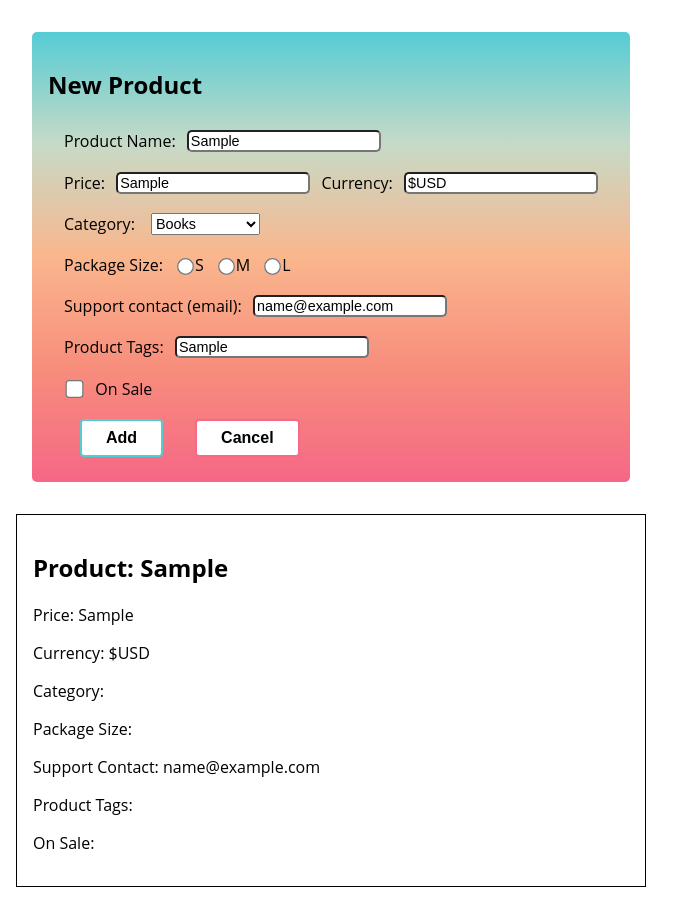
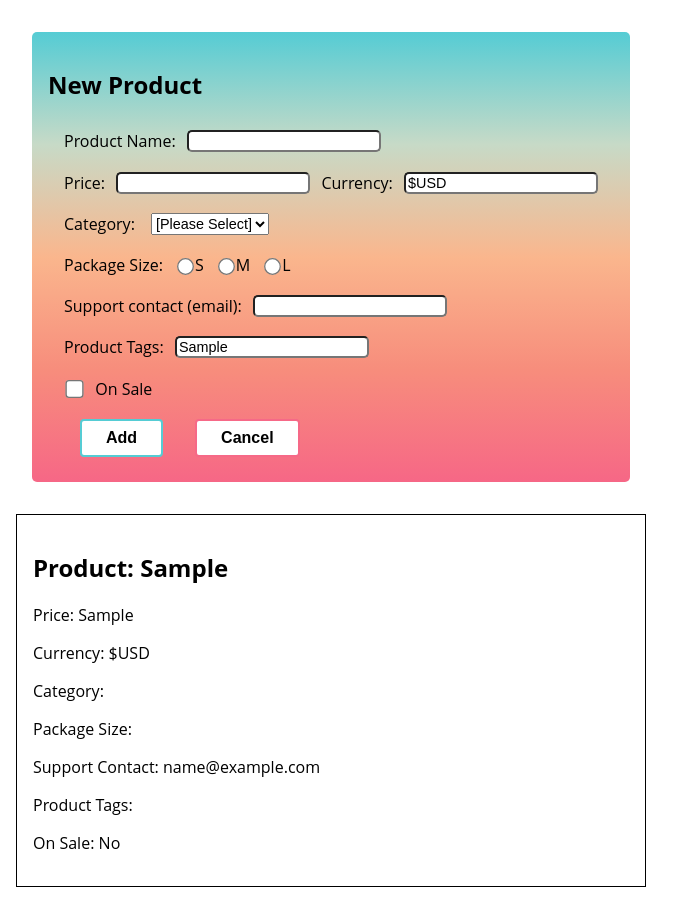
Before and after one commit to KarinLiegmann/controlled-components-form, a React (Create React App) app: page / in a window 1280 px wide. Both pictures are taken after typing "Sample", "Sample", "name@example.com", "Sample" into the empty fields and a click on the button "Add". Shown: the whole page, without its empty margins (0-693 px from the left). Built offline with nearby package versions, Linux system fonts and the light colour scheme.

Commit message:
refactoring of form/card-rendering

```diff
--- a/package.json
+++ b/package.json
@@ -11,6 +11,7 @@
     "react-dom": "^17.0.1",
     "react-scripts": "4.0.2",
     "styled-components": "^5.2.1",
+    "uuid": "^8.3.2",
     "web-vitals": "^1.1.0"
   },
   "scripts": {
--- a/src/App.js
+++ b/src/App.js
@@ -1,80 +1,30 @@
 import styled from 'styled-components'
 import { useState, useEffect } from 'react'
-import loadLocalStorage from './services/loadLocalStorage'
 import Form from './Form'
 import Card from './Card'
+import { v4 as uuidv4 } from 'uuid'
 
 function App() {
 
-  const [product, setProduct] = useState({
-    product_name: '',
-    price: '',
-    currency: '$USD',
-    category: '',
-    package_size: '', // camelCase?
-    email: '',
-    product_tags: [],
-    on_sale: false
-  })
+  const [products, setProducts] = useState([])
 
-  const handleChange = ((event) => {
-    const field = event.target;
-    const value = field.type === 'checkbox' ? field.checked : field.value;
+  const addProduct = ((product) => {
 
-    setProduct({
-      ...product,
-      [field.name]: value
-    })
-  })
+    setProducts([...products, { ...product, id: uuidv4() }])
 
-  const [cards, setCards] = useState([])
-
-  const addCard = ((event) => {
-    event.preventDefault();
-
-    const field = event.target;
-    const value = field.name === 'on_sale' ? field.checked : field.value;
-
-    const newItem = {
-      ...product,
-      [field.name]: value
-    }
-
-    setCards([...cards, newItem])
-
-  })
-
+  }) // callback, Methode um was von Child zu Parent zu schicken
 
 
 
   return (
     <div className="App">
+      <Form submitFunction={addProduct} />
 
-      <Form
-        product_name={product.product_name}
-        price={product.price}
-        currency={product.currency}
-        category={product.category}
-        package_size={product.package_size}
-        email={product.email}
-        product_tags={product.product_tags}
-        on_sale={product.on_sale}
-        onChangeFunction={handleChange}
-        onClickFunction={addCard} />
+      {products.map((product) => (
+        <Card product={product}
+        />
+      ))}
 
-      {cards.map(({ product_name, price, currency, category, package_size, email, product_tags, on_sale }) => (
-        <Card
-          product_name={product_name}
-          price={price}
-          currency={currency}
-          category={category}
-          package_size={package_size}
-          email={email}
-          product_tags={product_tags}
-          on_sale={on_sale}
-        />
-      ))
-      }
     </div>
   );
 }
--- a/src/Card.js
+++ b/src/Card.js
@@ -1,17 +1,17 @@
 import styled from 'styled-components'
 
 
-export default function Card({ product_name, price, currency, category, package_size, email, product_tags, on_sale }) {
+export default function Card({ product }) {
     return (
         <CardWrapper>
-            <h2>Product: {product_name}</h2>
-            <p>Price: {price}</p>
-            <p>Currency: {currency}</p>
-            <p>Category: {category}</p>
-            <p>Package Size: {package_size}</p>
-            <p>Support Contact: {email}</p>
-            <p>Product Tags: {product_tags}</p>
-            <p>On Sale: {on_sale}</p>
+            <h2>Product: {product.product_name}</h2>
+            <p>Price: {product.price}</p>
+            <p>Currency: {product.currency}</p>
+            <p>Category: {product.category}</p>
+            <p>Package Size: {product.package_size}</p>
+            <p>Support Contact: {product.email}</p>
+            <p>Product Tags: {product.product_tags}</p>
+            <p>On Sale: {product.on_sale ? "Yes" : "No"}</p>
         </CardWrapper>
     );
 }
--- a/src/Form.js
+++ b/src/Form.js
@@ -6,11 +6,40 @@ import { useState, useEffect } from 'react'
 import Button from './Button'
 
 
-export default function Form({ product_name, price, currency, category, package_size, email, product_tags, on_sale, onClickFunction, onChangeFunction }) {
+export default function Form({ submitFunction }) {
+    const initialProduct = {
+        product_name: '',
+        price: '',
+        currency: '$USD',
+        category: '',
+        package_size: '', // camelCase?
+        email: '',
+        product_tags: [],
+        on_sale: false
+    }
+
+    const [product, setProduct] = useState(initialProduct)
+
+    const handleChange = ((event) => {
+        const field = event.target;
+        const value = field.type === 'checkbox' ? field.checked : field.value;
+
+        setProduct({
+            ...product,
+            [field.name]: value
+        })
+    })
+
+    function submitForm(event) {
+        event.preventDefault();
+        submitFunction(product); // wird eigentlich auf dem Parent aufgerufen
+        setProduct(initialProduct)
+    }
+
 
 
     return (
-        <MainForm>
+        <MainForm onSubmit={submitForm}>
             <h2>New Product</h2>
 
             <FormSection>
@@ -18,8 +47,8 @@ export default function Form({ product_name, price, currency, category, package_
                 <input
                     type="text"
                     name="product_name"
-                    onChange={onChangeFunction}
-                    value={product_name}
+                    onChange={handleChange}
+                    value={product.product_name}
                 />
             </FormSection>
 
@@ -28,15 +57,15 @@ export default function Form({ product_name, price, currency, category, package_
                 <input
                     type="text"
                     name="price"
-                    onChange={onChangeFunction}
-                    value={price}
+                    onChange={handleChange}
+                    value={product.price}
                 />
                 <label>Currency: </label>
                 <input
                     type="text"
                     name="currency"
-                    onChange={onChangeFunction}
-                    value={currency}
+                    onChange={handleChange}
+                    value={product.currency}
                 />
             </FormSection>
 
@@ -44,8 +73,9 @@ export default function Form({ product_name, price, currency, category, package_
                 <label>Category: </label>
                 <select
                     name="category"
-                    onChange={onChangeFunction}
-                    value={category}>
+                    onChange={handleChange}
+                    value={product.category}>
+                    <option value="">[Please Select]</option> // method so user HAS to pick a choice
                     <option value="books">Books</option>
                     <option value="video_games">Video Games</option>
                     <option value="music">Music</option>
@@ -54,9 +84,9 @@ export default function Form({ product_name, price, currency, category, package_
 
             <FormSection>
                 <label>Package Size: </label>
-                <input type="radio" name="package_size" onChange={onChangeFunction} value="small" checked={package_size === 'small'} /> S
-                <input type="radio" name="package_size" onChange={onChangeFunction} value="medium" checked={package_size === 'medium'} /> M
-                <input type="radio" name="package_size" onChange={onChangeFunction} value="large" checked={package_size === 'large'} /> L
+                <input type="radio" name="package_size" onChange={handleChange} value="small" checked={product.package_size === 'small'} /> S
+                <input type="radio" name="package_size" onChange={handleChange} value="medium" checked={product.package_size === 'medium'} /> M
+                <input type="radio" name="package_size" onChange={handleChange} value="large" checked={product.package_size === 'large'} /> L
             </FormSection>
 
             <FormSection>
@@ -64,8 +94,8 @@ export default function Form({ product_name, price, currency, category, package_
                 <input
                     type="text"
                     name="email"
-                    onChange={onChangeFunction}
-                    value={email} />
+                    onChange={handleChange}
+                    value={product.email} />
             </FormSection>
 
             <FormSection>
@@ -79,15 +109,15 @@ export default function Form({ product_name, price, currency, category, package_
                 <input
                     type="checkbox"
                     name="on_sale"
-                    onChange={onChangeFunction}
+                    onChange={handleChange}
                     value={1} // MUSS angegeben werden zur serverseitigen Zuordnung
-                    checked={on_sale}
+                    checked={product.on_sale}
                     className="bigCheckbox" />
                 <label>On Sale</label>
             </FormSection>
 
             <FormSection>
-                <Button className="addButton" text="Add" onClickFunction={onClickFunction} />
+                <Button className="addButton" text="Add" />
                 <Button className="cancelButton" type="reset" text="Cancel" />
             </FormSection>
         </MainForm>
```
Also changed, not shown: 1 other file (tests, documents, lock files or other folders).
